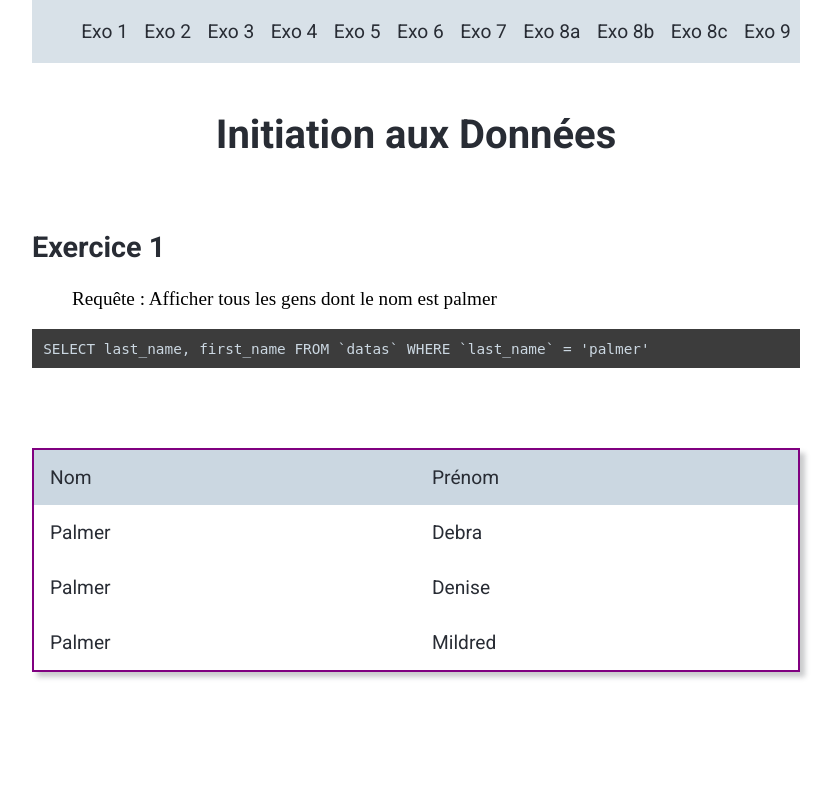
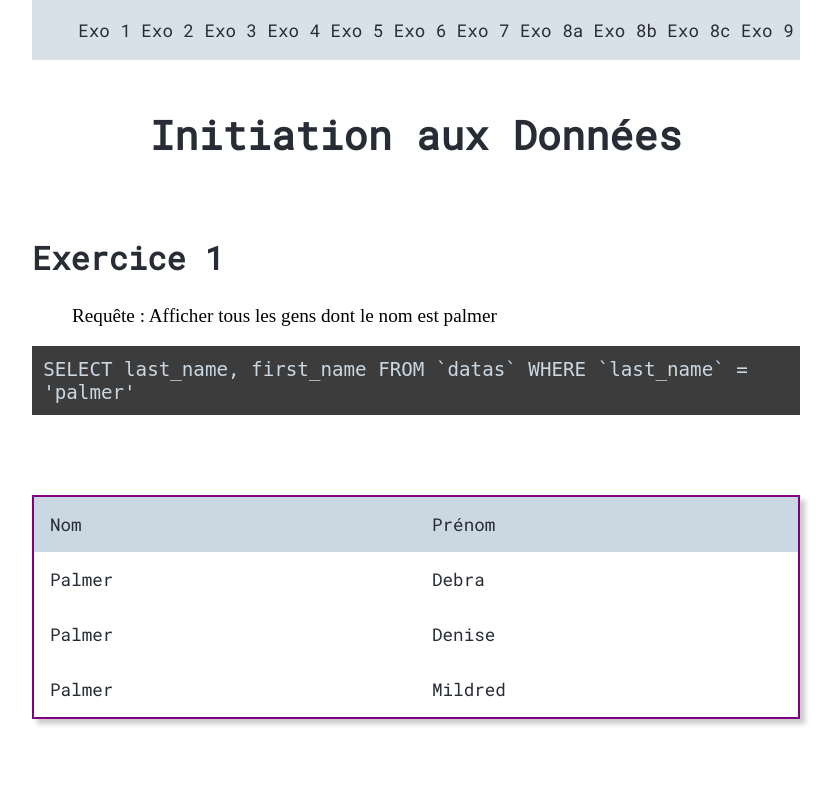
Before and after one commit to n3wborn/initiation-donnees, a PHP site: page /index.php in a window 1280 px wide. Shown: the whole page, without its empty margins (224-1062 px from the left). Run offline with PHP 8.4, Linux system fonts and the light colour scheme; data comes from the database, SQL or seed files in the repository.

Commit message:
Maj des fonts

```diff
--- a/header.php
+++ b/header.php
@@ -4,14 +4,13 @@
     <meta charset="UTF-8">
     <meta name="viewport" content="width=device-width, initial-scale=1.0">
     <link rel="stylesheet" href="styles.css">
-    <link href="https://fonts.googleapis.com/css2?family=Roboto:wght@400;500;700&family=Source+Sans+Pro:wght@400;700&display=swap" rel="stylesheet">
     <link rel="shortcut icon" href="favicon.ico">
     <title>Initiation Aux Données</title>
 </head>
 
 <body>
 	<header>
-		 <nav class="nav">
+		 <nav>
 			<ul>
 			  <li class="menu-item"><a href="index.php">Exo 1</a></li>
 			  <li class="menu-item"><a href="exercice2.php">Exo 2</a></li>
--- a/styles.css
+++ b/styles.css
@@ -1,29 +1,3 @@
-@font-face {
-    font-family: 'SourceBold';
-    src: url('fonts/SourceSansPro-Bold.eot');
-    src: url('fonts/SourceSansPro-Bold.eot?#iefix') format('embedded-opentype'),
-        url('fonts/SourceSansPro-Bold.woff2') format('woff2'),
-        url('fonts/SourceSansPro-Bold.woff') format('woff'),
-        url('fonts/SourceSansPro-Bold.ttf') format('truetype'),
-        url('fonts/SourceSansPro-Bold.svg#SourceSansPro-Bold') format('svg');
-    font-weight: bold;
-    font-style: normal;
-    font-display: swap;
-}
-
-@font-face {
-    font-family: 'Source';
-    src: url('fonts/SourceSansPro-Regular.eot');
-    src: url('fonts/SourceSansPro-Regular.eot?#iefix') format('embedded-opentype'),
-        url('fonts/SourceSansPro-Regular.woff2') format('woff2'),
-        url('fonts/SourceSansPro-Regular.woff') format('woff'),
-        url('fonts/SourceSansPro-Regular.ttf') format('truetype'),
-        url('fonts/SourceSansPro-Regular.svg#SourceSansPro-Regular') format('svg');
-    font-weight: normal;
-    font-style: normal;
-    font-display: swap;
-}
-
 @font-face {
     font-family: 'RobotoMedium';
     src: url('fonts/RobotoMono-Medium.eot');
@@ -66,7 +40,7 @@
 body {
   margin: 0;
   padding: 0;
-  font-size: 1.2rem;
+  font-size: 1.1rem;
 	margin-left: 20%;
 	margin-right: 20%;
 	/*flex*/
@@ -99,9 +73,14 @@ a, a:visited {
 
 h1 {
 	text-align: center;
+    letter-spacing: 0.01rem;
 	margin-top: 3rem;
 	margin-bottom: 3rem;
 	font-size: 2.5rem;
+}
+
+h2 {
+    font-size: 2rem;
 }
 
 table {
@@ -118,12 +97,16 @@ table {
 td {padding: 1rem;}
 
 code {
-	font-family: "DejaVu Sans Mono", monospace, sans-serif;
+	font-family: 'Courrier New', monospace, sans-serif;
 	background-color: #3c3c3c;;
 	color: #CBD7E1;
 	padding: 0.7rem;
-	font-size: 0.9rem;
+	font-size: 1.2rem;
     display: block;
+}
+
+blockquote {
+    font-size: 1.2rem;
 }
 
 .coloredbg {
@@ -131,6 +114,6 @@ code {
 }
 
 h1, h2, h3, p, a, td {
-	font-family: Roboto;
+	font-family: 'Roboto', sans-serif;
 	color: rgb(40,44,52);
 }
```
